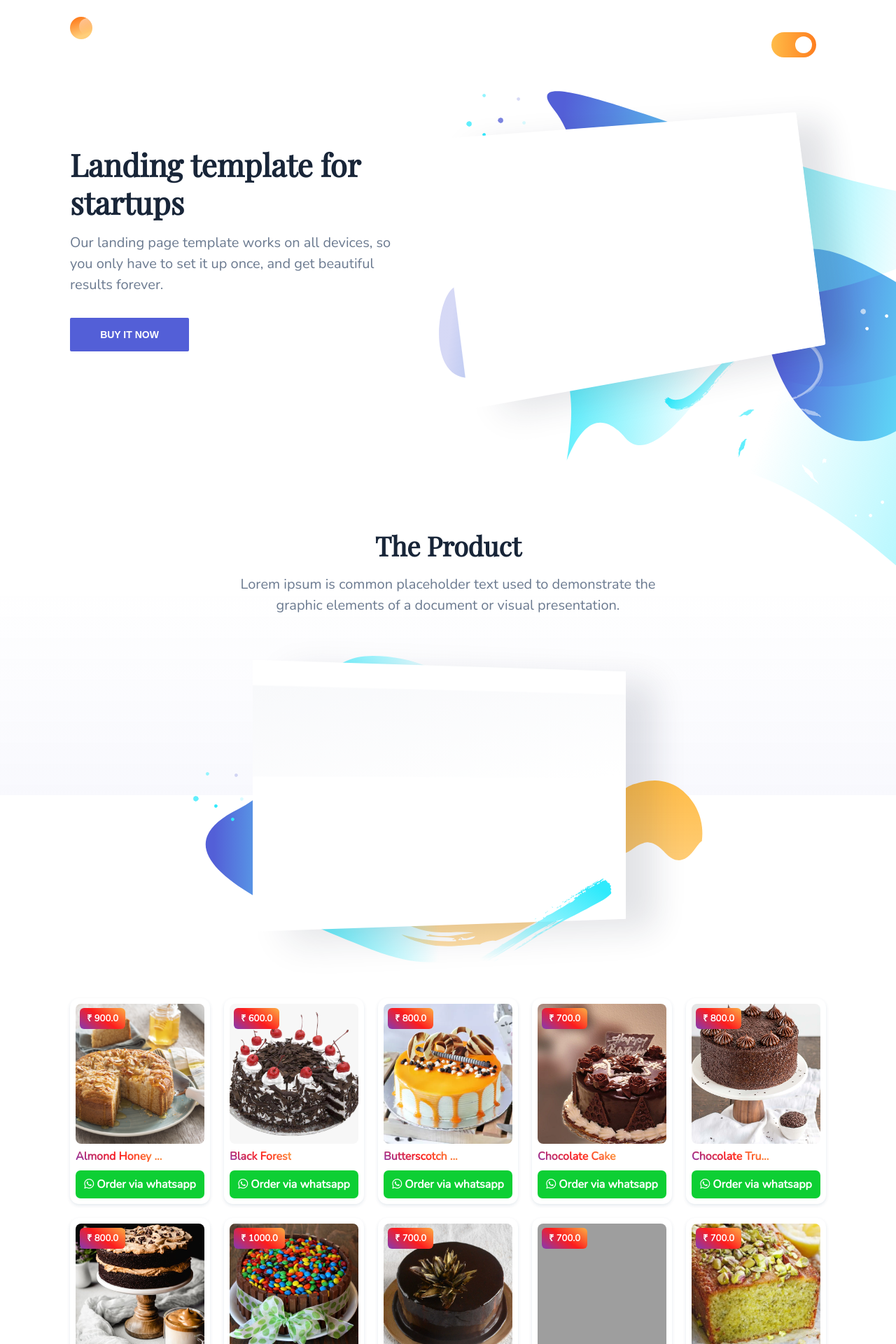
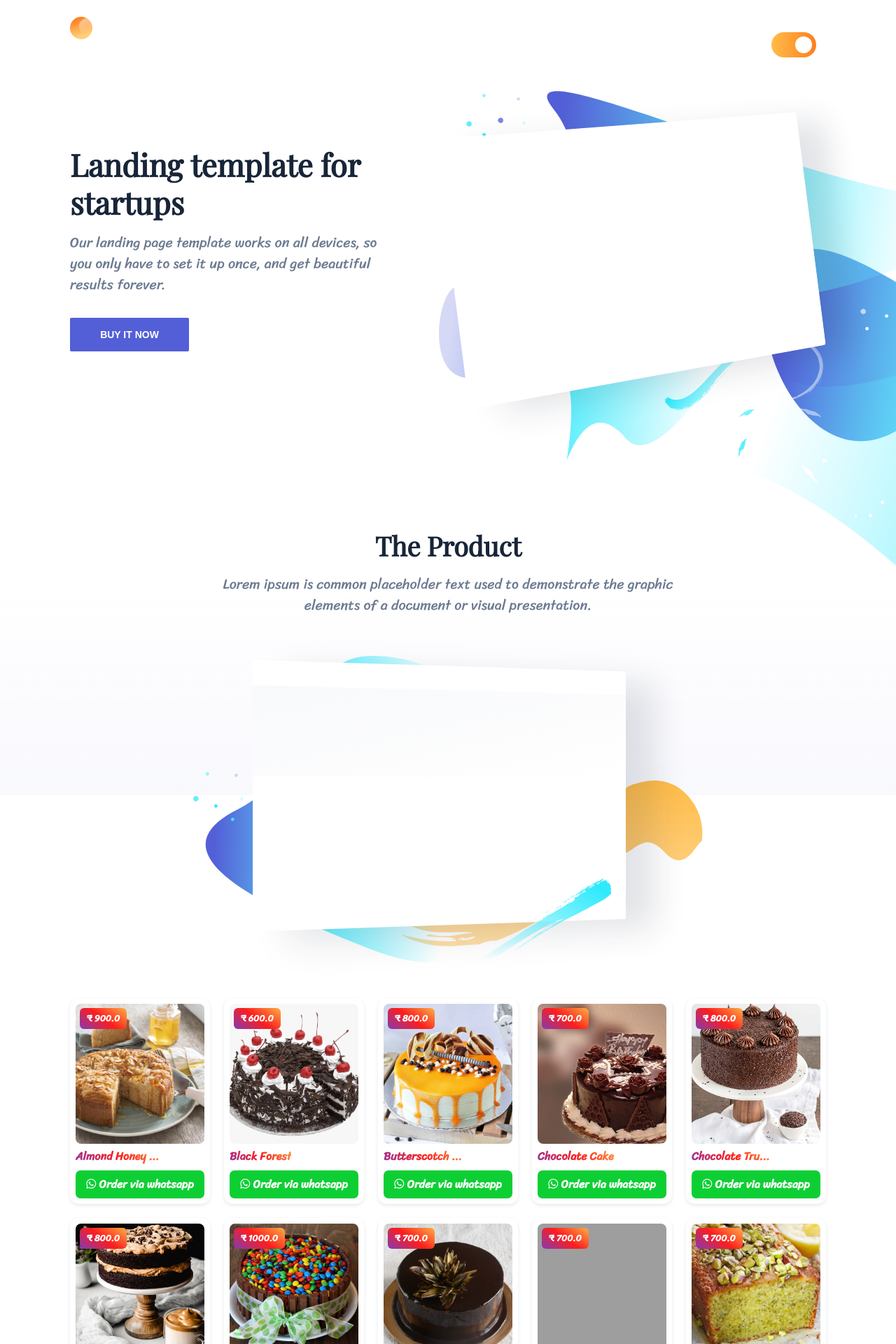
Before and after one commit to muhammedashfar7/Ecommerce-whatsapp-model, a Jekyll site: the page built from index.html, in a window 1280 px wide. Shown: the top 1920 px of the page at 70% size. Built offline with Jekyll 4.4.1, drawn with Linux system fonts in a browser that asks for light colours; nearby versions of some CDN libraries; grey boxes are pictures that could not be loaded.

Commit message:
updating fonts

```diff
--- a/_includes/head.html
+++ b/_includes/head.html
@@ -4,6 +4,7 @@
     <meta name="viewport" content="width=device-width, initial-scale=1">
     <title>Switch Template</title>
     <link href="https://fonts.googleapis.com/css2?family=Nunito&family=Playfair+Display&display=swap" rel="stylesheet">
+    <link href="https://fonts.googleapis.com/css2?family=Sriracha&display=swap" rel="stylesheet">
     <link rel="stylesheet" href="dist/css/style.css">
     <script src="https://unpkg.com/scrollreveal@4.0.0/dist/scrollreveal.min.js"></script>
     <link rel="stylesheet" href="https://use.fontawesome.com/releases/v5.14.0/css/all.css" integrity="sha384-HzLeBuhoNPvSl5KYnjx0BT+WB0QEEqLprO+NBkkk5gbc67FTaL7XIGa2w1L0Xbgc" crossorigin="anonymous">
--- a/dist/css/style.css
+++ b/dist/css/style.css
@@ -355,7 +355,7 @@
 input,
 select,
 textarea {
-	font-family: 'Nunito', sans-serif;
+	font-family: 'Sriracha', cursive;
 }
 
 a {
@@ -2216,6 +2216,7 @@
 	.whatsapp-order {
 		font-size: 11px;
 		padding: 1px;
+		font-weight: 100;
 	}
 	.product-title {
 		font-size: 13px;
```
